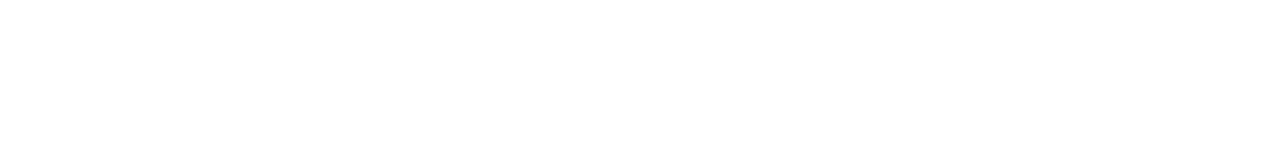
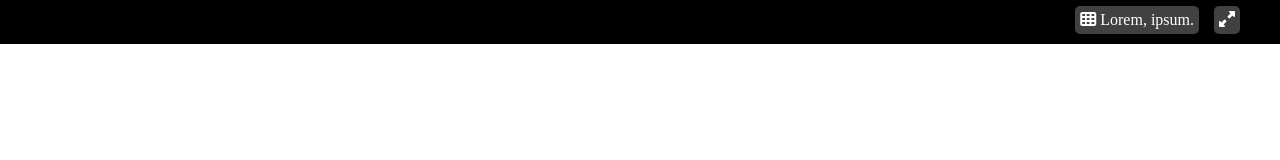
Before and after one commit to CristianUrsino/html-css-zoom, a plain HTML site: page index.html in a window 1280 px wide. Drawn offline with Linux system fonts and the light colour scheme.

Commit message:
added header

```diff
--- a/index.html
+++ b/index.html
@@ -4,10 +4,21 @@
     <meta charset="UTF-8">
     <meta name="viewport" content="width=device-width, initial-scale=1.0">
     <title>zoom</title>
+
+    <script src="https://kit.fontawesome.com/42b6da10cf.js" crossorigin="anonymous"></script>
+    <link rel="stylesheet" href="style/style.css">
 </head>
 <body>
-    <header class="debug"></header>
+
+    <header class="debug">
+        <div class="container text-white">
+            <div><i class="fa-solid fa-table-cells"></i> Lorem, ipsum.</div>
+            <div><i class="fa-solid fa-up-right-and-down-left-from-center"></i></div>
+        </div>
+    </header>
+
     <main class="debug"></main>
+
     <footer class="debug"></footer>
 </body>
 </html>
--- a/style/style.css
+++ b/style/style.css
@@ -17,3 +17,23 @@
     max-width: 1200px;
     margin: 0 auto;
 }
+.text-white{
+    color: #fff;
+}
+/* header  */
+header{
+    background-color: var(--primary-color);
+    width: 100%;
+    padding: 5px;
+}
+header .container{
+    display: flex;
+    justify-content: flex-end;
+}
+header .container div{
+    background-color: var(--tertiary-color);
+    margin-left: 15px;
+    padding: 5px;
+    border-radius: 5px;
+}
+/* main  */
```
